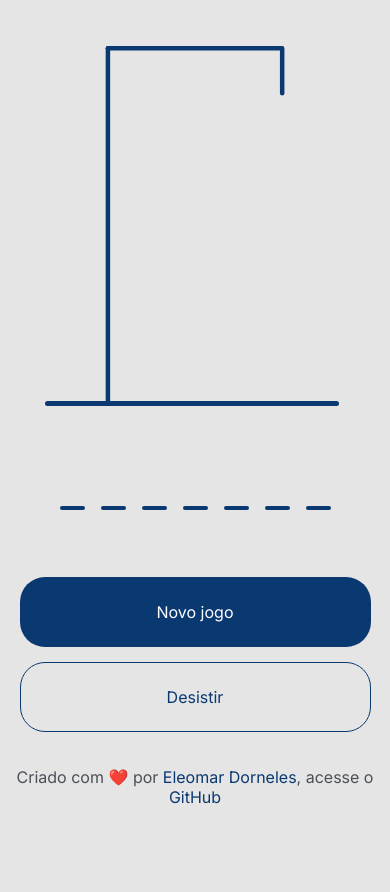
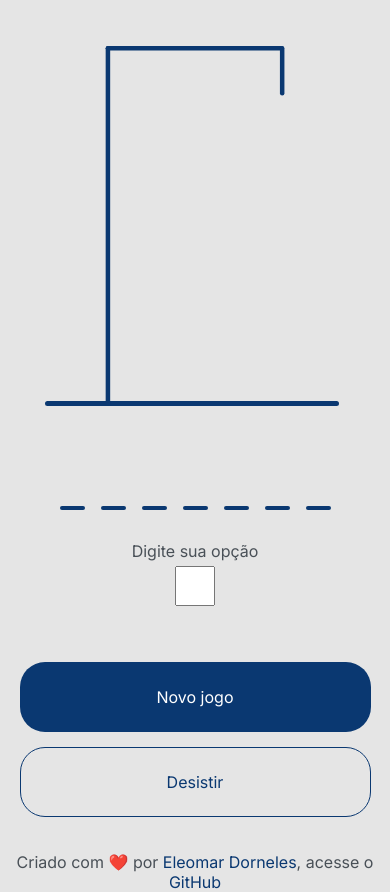
Before and after one commit to oeleomar/challenge-oracle-one-sprint2, a plain HTML site: page game/index.html in a window 390 px wide. Shown: the part 94-986 px from the top of the page. Before the commit the page ends 901 px from the top, so only its background shows below. Drawn offline with Linux system fonts and the light colour scheme.

Commit message:
Add mobile input

```diff
--- a/assets/src/game.js
+++ b/assets/src/game.js
@@ -6,6 +6,7 @@ const textContainer = document.querySelector("#text-container");
 const errorContainer = document.querySelector("#error-container");
 const resultContainer = document.querySelector("#result-container");
 const imageContainer = document.querySelectorAll('.hidden');
+const input = document.querySelector('#input')
 const words = JSON.parse(localStorage.getItem('data'));
 
 let counter = 0;
@@ -17,6 +18,18 @@ const initGame = (e) => {
   if(e.keyCode > 90 || e.keyCode < 60) return;
 
   const key = e.key.toUpperCase();
+
+  letterVerify(key);
+}
+
+const mobileInit = () => {
+  document.removeEventListener('keydown', initGame);
+  const value = input.value;
+  input.value = '';
+
+  if(value.match(/[^a-zA-Z]/)) return;
+
+  const key = value.toUpperCase();
 
   letterVerify(key);
 }
@@ -71,6 +84,7 @@ const checkWinner = () => {
     span.textContent = 'Voce conseguiu, parabens !! 😀😀';
     resultContainer.appendChild(span);
     document.removeEventListener('keydown', initGame);
+    document.removeEventListener('input', mobileInit);
   }else if(errorLetters.length >= 6) {
 
     const span = document.createElement('span');
@@ -78,7 +92,7 @@ const checkWinner = () => {
     span.textContent = 'Voce perdeu, tente novamente. 🥺🥺';
     resultContainer.appendChild(span);
     document.removeEventListener('keydown', initGame);
-
+    document.removeEventListener('input', mobileInit);
   }
 }
 
@@ -100,3 +114,6 @@ const word = sortWord(words);
 placeLetters(word);
 
 document.addEventListener('keydown', initGame);
+if(window.screen.width < 900) {
+  input.addEventListener('input', mobileInit);
+}
--- a/assets/styles/styles.css
+++ b/assets/styles/styles.css
@@ -196,6 +196,13 @@ section {
   text-transform: uppercase;
 }
 
+.label {
+  display: none;
+}
+
+.input {
+  display: none;
+}
 
 .game-buttons div{
   display: flex;
@@ -231,6 +238,23 @@ section {
 
   .forca img {
     margin-bottom: 56px;
+  }
+
+  .label {
+    display: block;
+    font-size: 16px;
+    text-align: center;
+    margin-top: 20px;
+    color: #495057;
+  }
+
+  .input {
+    display: block;
+    width: 40px;
+    height: 40px;
+    font-size: 40px;
+    margin: 0px auto;
+    margin-top: 5px;
   }
 
   .game-buttons div {
--- a/game/index.html
+++ b/game/index.html
@@ -39,6 +39,8 @@
         <div class="error-container" id="error-container">
         </div>
       </div>
+      <label for="input" class="label">Digite sua opção</label>
+      <input type="text" name="input-mobile" id="input" class="input">
       <div class=".buttons-section game-buttons">
         <div>
           <a href="./" class="new-word bg-blue">Novo jogo</a>
@@ -50,6 +52,7 @@
   <footer>
     <p>Criado com ❤️ por <a href="https://www.linkedin.com/in/eleomar-dorneles/">Eleomar Dorneles</a>, acesse o <a href="https://github.com/oeleomar">GitHub</a></p>
   </footer>
+
   <script type="module" src="../assets/src/game.js"></script>
   </body>
 </html>
```
